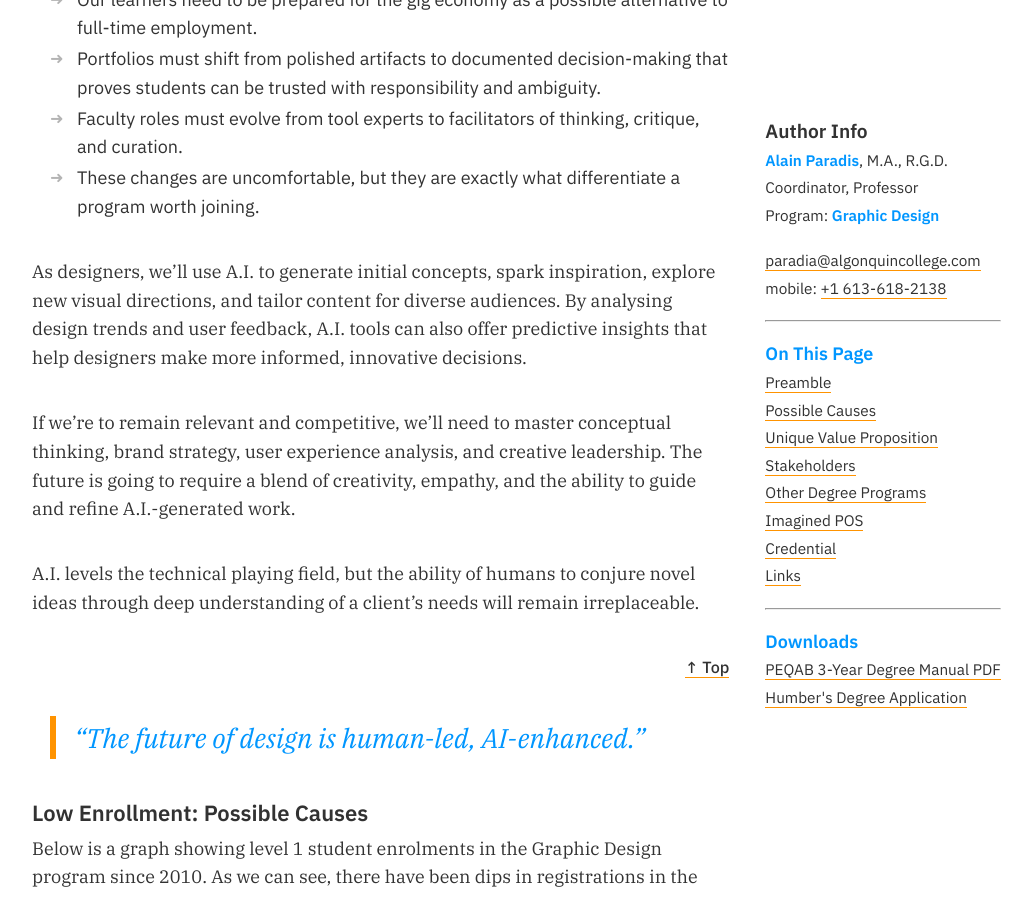
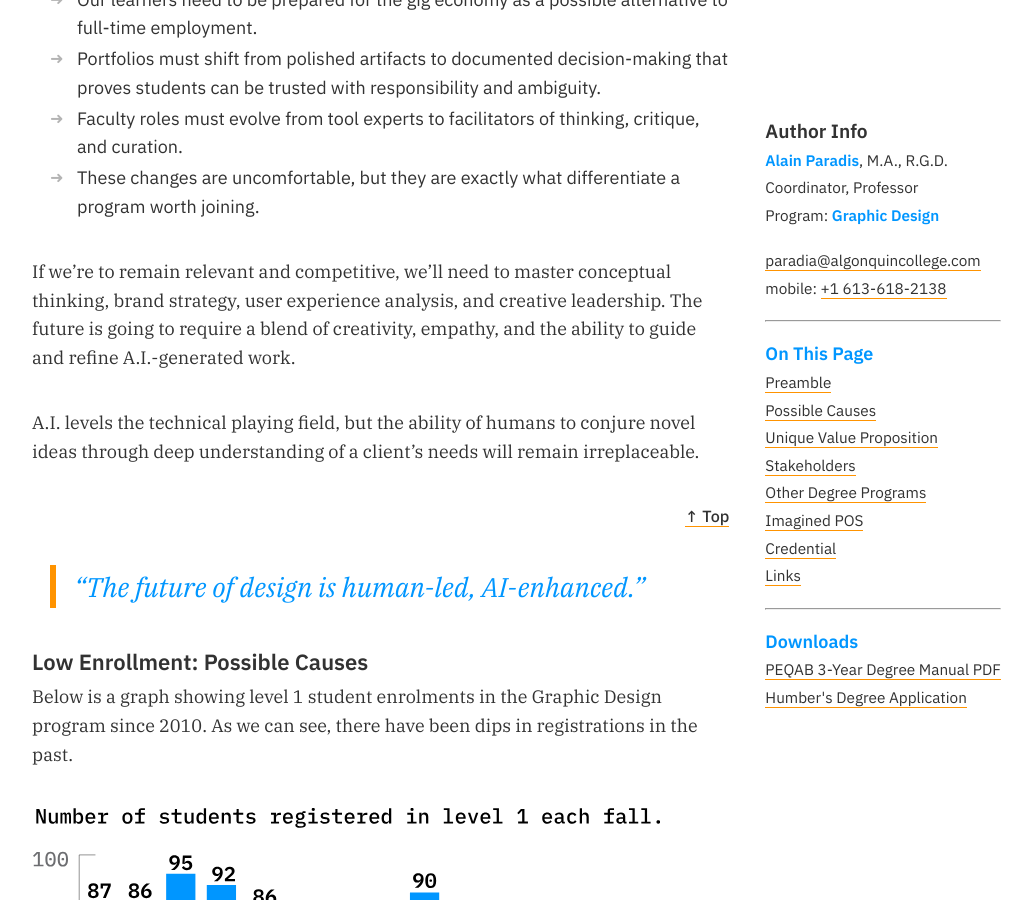
Before and after one commit to AlainParadis/program-transformation, a Jekyll site: the page built from index.md, in a window 1280 px wide and 900 px high, scrolled down 784 px. Shown: the whole window, without its empty margins (76-1108 px from the left). Built offline with Jekyll 4.4.1, drawn with Linux system fonts in a browser that asks for light colours.

Commit message:
Remove A.I. usage paragraph from preamble
Delete a paragraph in _includes/preamble.html that discussed designers using A.I. to generate concepts, spark inspiration, explore visual directions, and analyze trends for predictive insights. The remaining paragraph about mastering conceptual thinking, brand strategy, and creative leadership is left intact.

```diff
--- a/_includes/preamble.html
+++ b/_includes/preamble.html
@@ -16,9 +16,6 @@ The most valuable designers are going to be those who blend creative direction w
 	<li>These changes are uncomfortable, but they are exactly what differentiate a program worth joining.</li>
 </ul>
 <p>
-	As designers, we’ll use A.I. to generate initial concepts, spark inspiration, explore new visual directions, and tailor content for diverse audiences. By analysing design trends and user feedback, A.I. tools can also offer predictive insights that help designers make more informed, innovative decisions.
-</p>
-<p>
 	If we’re to remain relevant and competitive, we’ll need to master conceptual thinking, brand strategy, user experience analysis, and creative leadership. The future is going to require a blend of creativity, empathy, and the ability to guide and refine A.I.-generated work.
 </p>
 <p>
```
